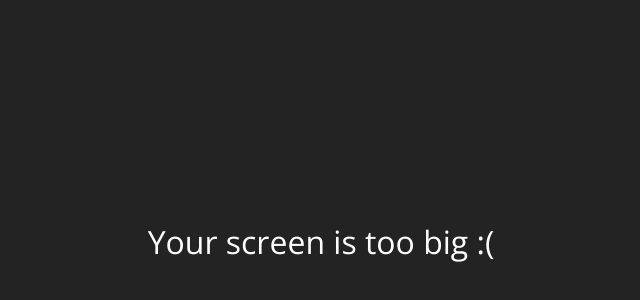
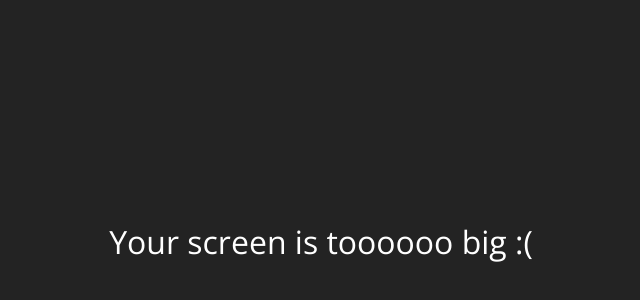
Before and after one commit to pjh5474/kokoa-clone, a plain HTML site: page friends.html in a window 1280 px wide. Shown: the part 158-458 px from the top of the page, without its empty margins (319-959 px from the left). Drawn offline with nearby package versions, Linux system fonts and the light colour scheme.

Commit message:
too -> tooooooo

```diff
--- a/friends.html
+++ b/friends.html
@@ -131,7 +131,7 @@
 		</div>
 
 		<div id="no-mobile">
-			<span>Your screen is too big :( </span>
+			<span>Your screen is toooooo big :( </span>
 		</div>
 
 		<script
```
